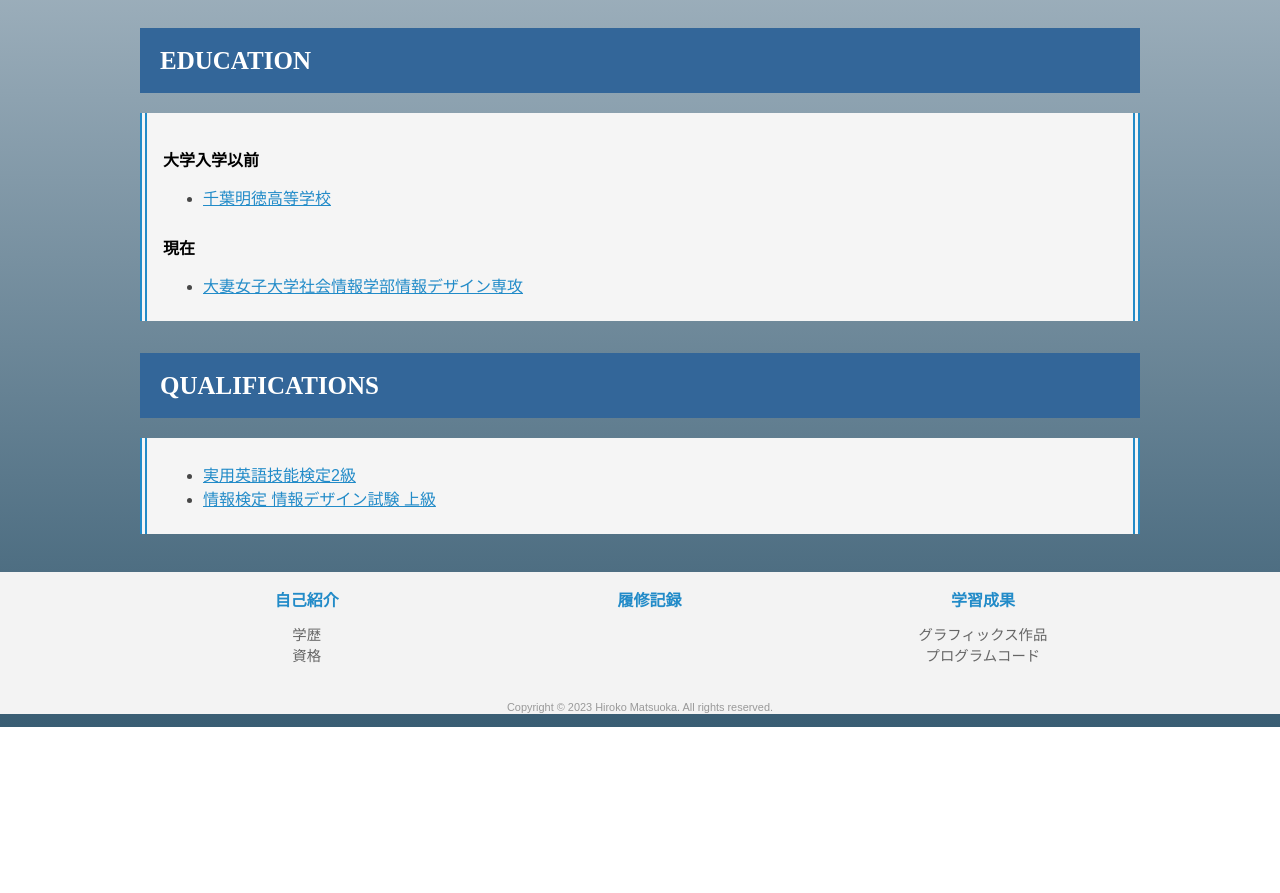
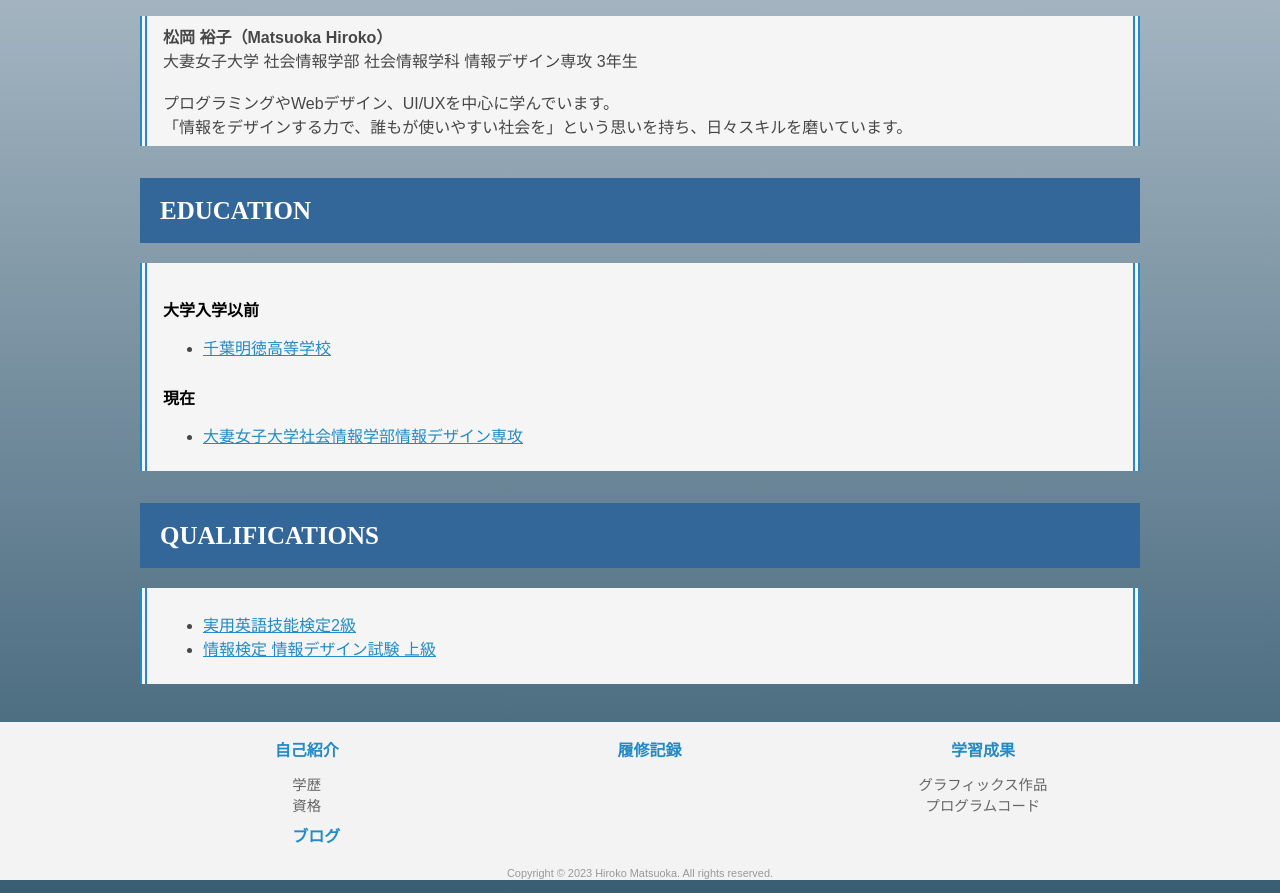
Before and after one commit to OWU131323105/portfolio-site, a plain HTML site: page index.html in a window 1280 px wide. Shown: the part 618-1511 px from the top of the page. Before the commit the page ends 1345 px from the top, so only its background shows below. Drawn offline with Linux system fonts and the light colour scheme.

Commit message:
Update index.html

```diff
--- a/index.html
+++ b/index.html
@@ -12,7 +12,7 @@
 	<link rel="stylesheet" href="pc.css" media="screen and (min-width: 1000px)">
 </head>
 
-<body>
+<body class="home-page">
 <header>
 	<div id="logo">
 		<a href="index.html">
@@ -36,6 +36,16 @@
 <main>
     <article>
         <h1>Self Introduction</h1>
+        <!-- プロフィール追加 -->
+        <div class="box">
+            <p>
+                <strong>松岡 裕子（Matsuoka Hiroko）</strong><br>
+                大妻女子大学 社会情報学部 社会情報学科 情報デザイン専攻 3年生<br>
+				<br>
+                プログラミングやWebデザイン、UI/UXを中心に学んでいます。<br>
+                「情報をデザインする力で、誰もが使いやすい社会を」という思いを持ち、日々スキルを磨いています。
+            </p>
+        </div>
         <h2 class="index">EDUCATION</h2>
         <div class="box">
             <h3>大学入学以前</h3>
@@ -78,6 +88,10 @@
 					<li>プログラムコード</li>
 				</ul>
     	</section>
+
+		<section>
+   			<h2><a href="blog.html">ブログ</a></h2>
+		</section>
 	</div>
 	<p id="copyright">
    		<small>Copyright &copy; 2023 Hiroko Matsuoka. All rights reserved.</small>
```
Lines whose indentation alone changed are shown as unchanged.
